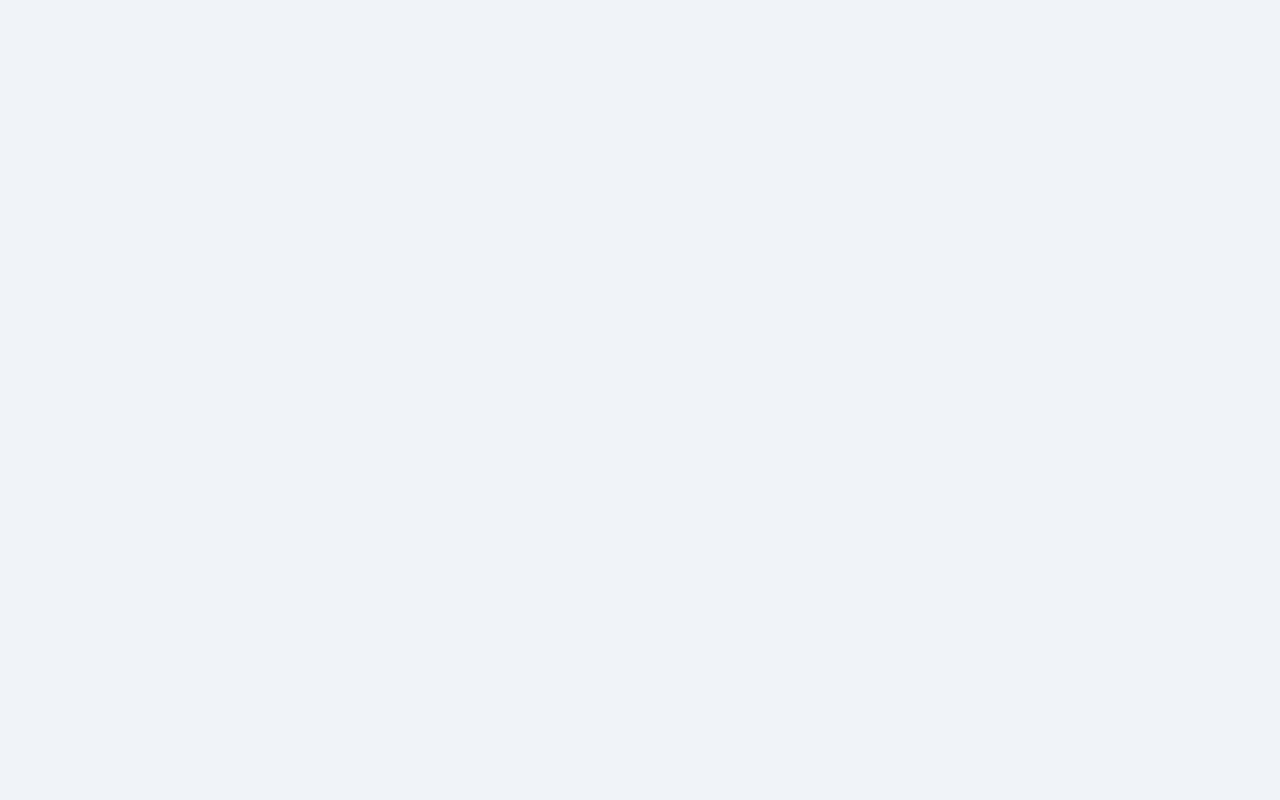
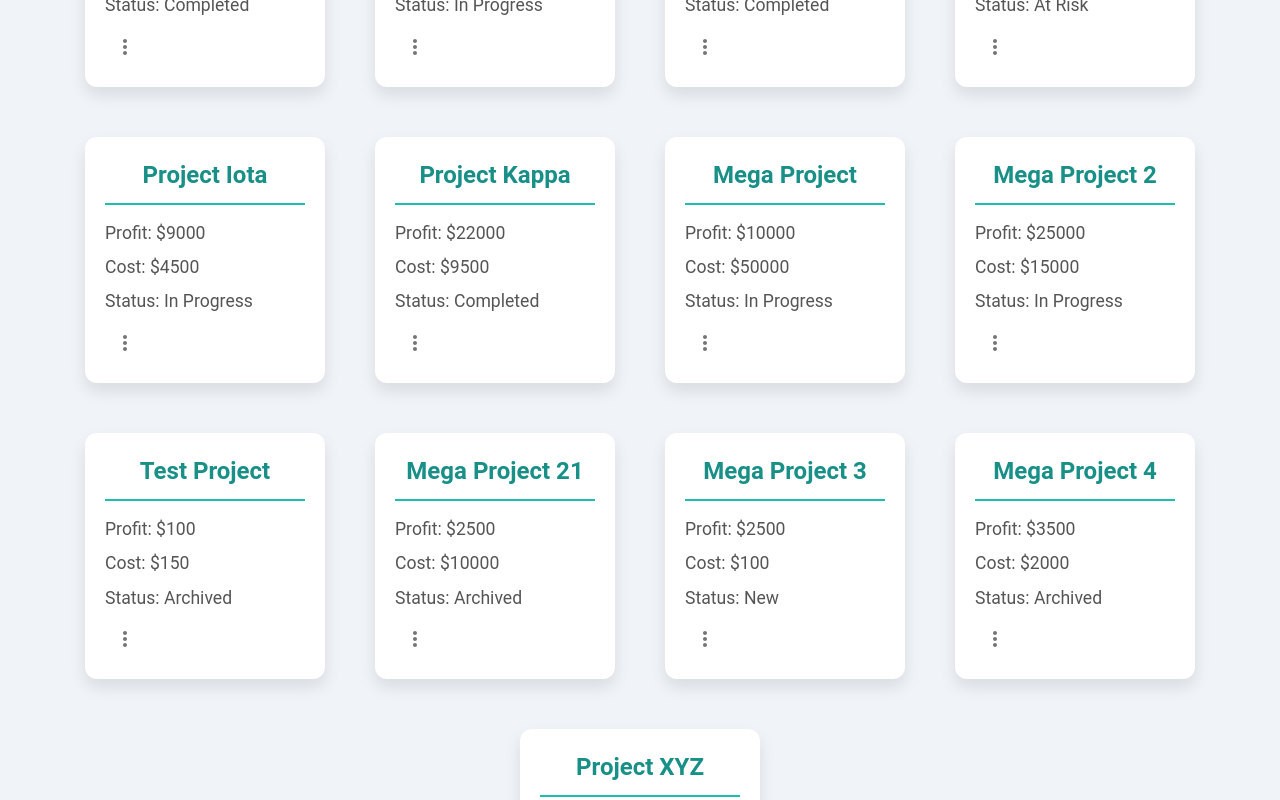
Before and after one commit to ronniearistil/FinTrackFlow, a React (Create React App) app: page /projects in a window 1280 px wide. Shown: the part 800-1600 px from the top of the page. Before the commit the page ends 800 px from the top, so only its background shows below. Built offline with nearby package versions, Linux system fonts and the light colour scheme; no server answers; data requests are answered from the project's data file.

Commit message:
refactor session with matteo

```diff
--- a/package.json
+++ b/package.json
@@ -24,7 +24,8 @@
     "start": "react-scripts start",
     "build": "react-scripts build",
     "test": "react-scripts test",
-    "eject": "react-scripts eject"
+    "eject": "react-scripts eject",
+    "server": "json-server --watch projects.json --port 5001"
   },
   "eslintConfig": {
     "extends": [
--- a/projects.json
+++ b/projects.json
@@ -110,6 +110,13 @@
       "name": "Mega Project 4",
       "profit": "3500",
       "cost": 2000,
+      "status": "Archived"
+    },
+    {
+      "id": "17aa",
+      "name": "Project XYZ",
+      "profit": 1000,
+      "cost": 500,
       "status": "Archived"
     }
   ],
@@ -262,6 +269,13 @@
       "name": "New Material 2",
       "amount": "2500",
       "projectId": "1729570850776"
+    },
+    {
+      "id": "1729613595000",
+      "name": "YXZ",
+      "amount": "3000",
+      "projectId": "17aa",
+      "archived": true
     }
   ]
 }
--- a/src/Components/AboutUs.jsx
+++ b/src/Components/AboutUs.jsx
@@ -1,6 +1,6 @@
 // src/Components/AboutUs.jsx
 import React from 'react';
-import { Box, Typography, Container } from '@mui/material';
+import { Typography, Container } from '@mui/material';
 
 const AboutUs = () => (
   <Container maxWidth="md" sx={{ padding: '2rem 0', textAlign: 'center' }}>
--- a/src/Components/ProjectForm.jsx
+++ b/src/Components/ProjectForm.jsx
@@ -4,28 +4,45 @@ import * as Yup from 'yup';
 import { Button, Box } from '@mui/material';
 import { ProjectContext } from '../Components/ProjectContext';
 import InputField from './InputField';
-
+const validationSchema =  Yup.object({
+  name: Yup.string().min(3, 'Must be at least 3 characters').required('Required'),
+  profit: Yup.number().positive('Must be greater than zero').required('Required'),
+  cost: Yup.number().positive('Must be greater than zero').required('Required'),
+  status: Yup.string().required('Required'),
+})
+const initialValues= {
+  name: '',
+  profit: '',
+  cost: '',
+  status: 'New', //fault 'New'
+}
 const ProjectForm = () => {
   const { addProject } = useContext(ProjectContext);
 
   const formik = useFormik({
-    initialValues: {
-      name: '',
-      profit: '',
-      cost: '',
-      status: 'New', //fault 'New'
-    },
-    validationSchema: Yup.object({
-      name: Yup.string().min(3, 'Must be at least 3 characters').required('Required'),
-      profit: Yup.number().positive('Must be greater than zero').required('Required'),
-      cost: Yup.number().positive('Must be greater than zero').required('Required'),
-      status: Yup.string().required('Required'),
-    }),
+    initialValues,
+    //  {
+    //   name: '',
+    //   profit: '',
+    //   cost: '',
+    //   status: 'New', //fault 'New'
+    // },
+    validationSchema,
+    // Yup.object({
+    //   name: Yup.string().min(3, 'Must be at least 3 characters').required('Required'),
+    //   profit: Yup.number().positive('Must be greater than zero').required('Required'),
+    //   cost: Yup.number().positive('Must be greater than zero').required('Required'),
+    //   status: Yup.string().required('Required'),
+    // }),
     onSubmit: (values, { resetForm }) => {
-      addProject({ ...values, id: Date.now().toString() });
+      addProject(values);
       resetForm();
+      // addProject({ ...values, id: Date.now().toString() });
+      // resetForm();
     },
   });
+
+  // addProject({ ...values, id: Date.now().toString() });
 
   return (
     <Box component="form" onSubmit={formik.handleSubmit}>
--- a/src/Components/ProjectsContainer.jsx
+++ b/src/Components/ProjectsContainer.jsx
@@ -5,12 +5,12 @@ import ProjectCard from './ProjectCard';
 
 const ProjectsContainer = ({ searchTerm, statusFilter }) => {
   const { projects, archiveProject } = useProjects();
-  const [filteredProjects, setFilteredProjects] = useState([]);
+  // const [filteredProjects, setFilteredProjects] = useState([]);
 
-  useEffect(() => {
+  // useEffect(() => {
     const lowerCasedSearchTerm = searchTerm.toLowerCase();
 
-    const filtered = projects.filter((project) => {
+    const filteredProjects = projects.filter((project) => {
       const matchesSearch =
         project.name.toLowerCase().includes(lowerCasedSearchTerm) ||
         project.id.includes(searchTerm); // Search by ID
@@ -21,8 +21,8 @@ const ProjectsContainer = ({ searchTerm, statusFilter }) => {
       return matchesSearch && matchesStatus;
     });
 
-    setFilteredProjects(filtered);
-  }, [projects, searchTerm, statusFilter]);
+  //   setFilteredProjects(filtered);
+  // }, [projects, searchTerm, statusFilter]);
 
   return (
     <div className="dashboard">
```
